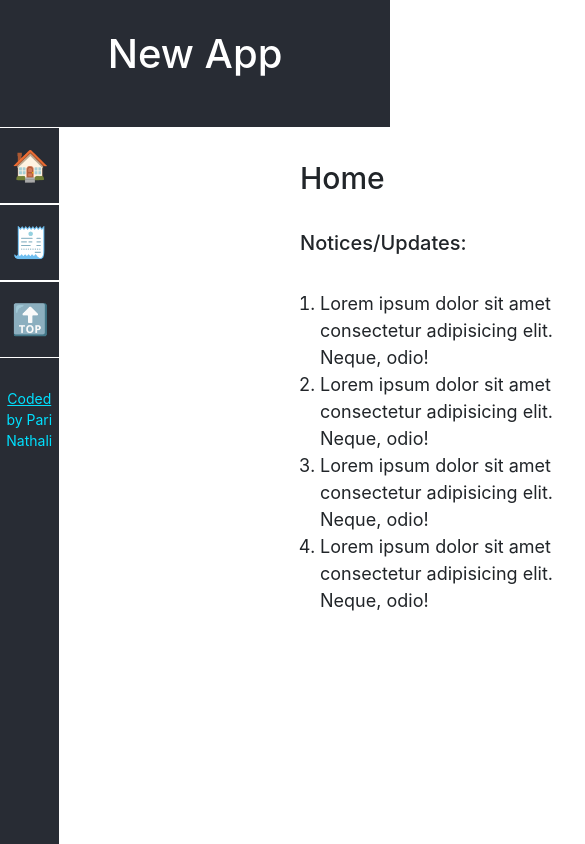
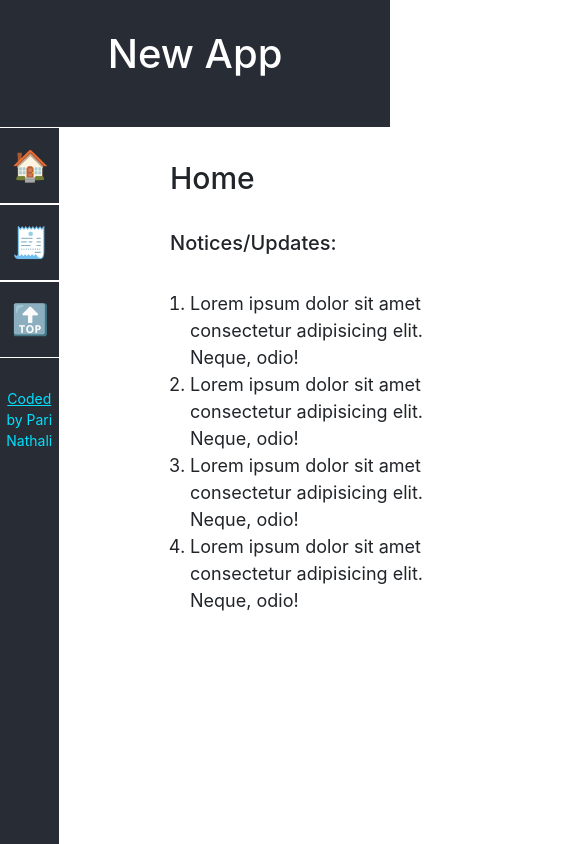
Before and after one commit to Pari-Pt/task-list-challenge, a React (Create React App) app: page / in a window 390 px wide. Shown: the top 844 px of the page, 585 px wide, since content can reach past the window. Built offline with nearby package versions, Linux system fonts and the light colour scheme; no server answers.

Commit message:
Styling updates

```diff
--- a/src/App.css
+++ b/src/App.css
@@ -1,5 +1,7 @@
 :root {
-  --font-color: white;
+  --primary-color: white;
+  --frame-color: #282c34;
+
   }
 
   * {
@@ -16,14 +18,10 @@
   /* HEADER CSS */
 
   .App-header {
-    background-color: #282c34;
+    background-color: var(--frame-color);
     min-height: 15vh;
     padding-top: 3rem;
-    /* display: flex; */
     width: 100%;
-    /* flex-direction: column; */
-    /* align-items: center; */
-    /* justify-content: center; */
     color: white;
     position: fixed;
     text-align: center;
@@ -42,7 +40,7 @@
     width: 15vw;
     position: fixed;
     height: 100%;
-    background-color: #282c34;
+    background-color: var(--frame-color);
   }
 
   .App-menu span {
@@ -107,6 +105,7 @@
     margin-left: 30rem;
     width: fit-content;
     padding-top: 16rem;
+
   }
 
   ul.Task-list {
@@ -118,18 +117,21 @@
     margin-bottom: 0.6rem;
   }
 
+  span.Task-list-status {
+    font-size: 1.5rem;
+  }
+
   .red {
-    color: red;
+    color: rgb(252, 35, 72);
   }
 
   .green {
-    color: green;
+    color: rgb(6, 179, 6);
   }
 
 
 
   /* FOOTER AREA */
-
 
   .author-para, .author-para a{
     font-size: 1.4rem;
@@ -151,6 +153,10 @@
 
     }
 
+    .Home-main-area{
+      margin-left: 20rem;
+    }
+
     .Task-list-section {
       margin-left: 20rem;
     }
@@ -159,12 +165,20 @@
 
   @media only screen and (max-width:500px) {
 
+
+    .Home-main-area{
+      margin-left: 17rem;
+    }
+
     .Task-list-section {
       margin-left: 17rem;
     }
   }
 
   @media only screen and (max-width:425px) {
+    .Home-main-area{
+      margin-left: 17rem;
+    }
 
     .Task-list-section {
       margin-left: 10rem;
--- a/src/TaskList.js
+++ b/src/TaskList.js
@@ -10,7 +10,7 @@ export default function TaskList(props) {
     if (display === true) {
         return(
             <section className="Task-list-section">
-                <h3 className="mt-4">Task List ({listLength} in total) </h3>
+                <h3 className="mt-4">Task List ({listLength} in total)</h3>
                 <ul className="Task-list">
                     {result.map(function(task, index) {
                         if (task.completed === false) {
@@ -19,7 +19,7 @@ export default function TaskList(props) {
                         status = "Complete";
                         }
                     return (
-                    <li key={index} className={task.completed === false ? "red" : "green"} >{task.text}---{status}</li>
+                    <li key={index}>{task.text}<span className={task.completed === false ? "Task-list-status red " : "Task-list-status green"}>-----{status}</span></li>
 
                     );
                     })}
```
